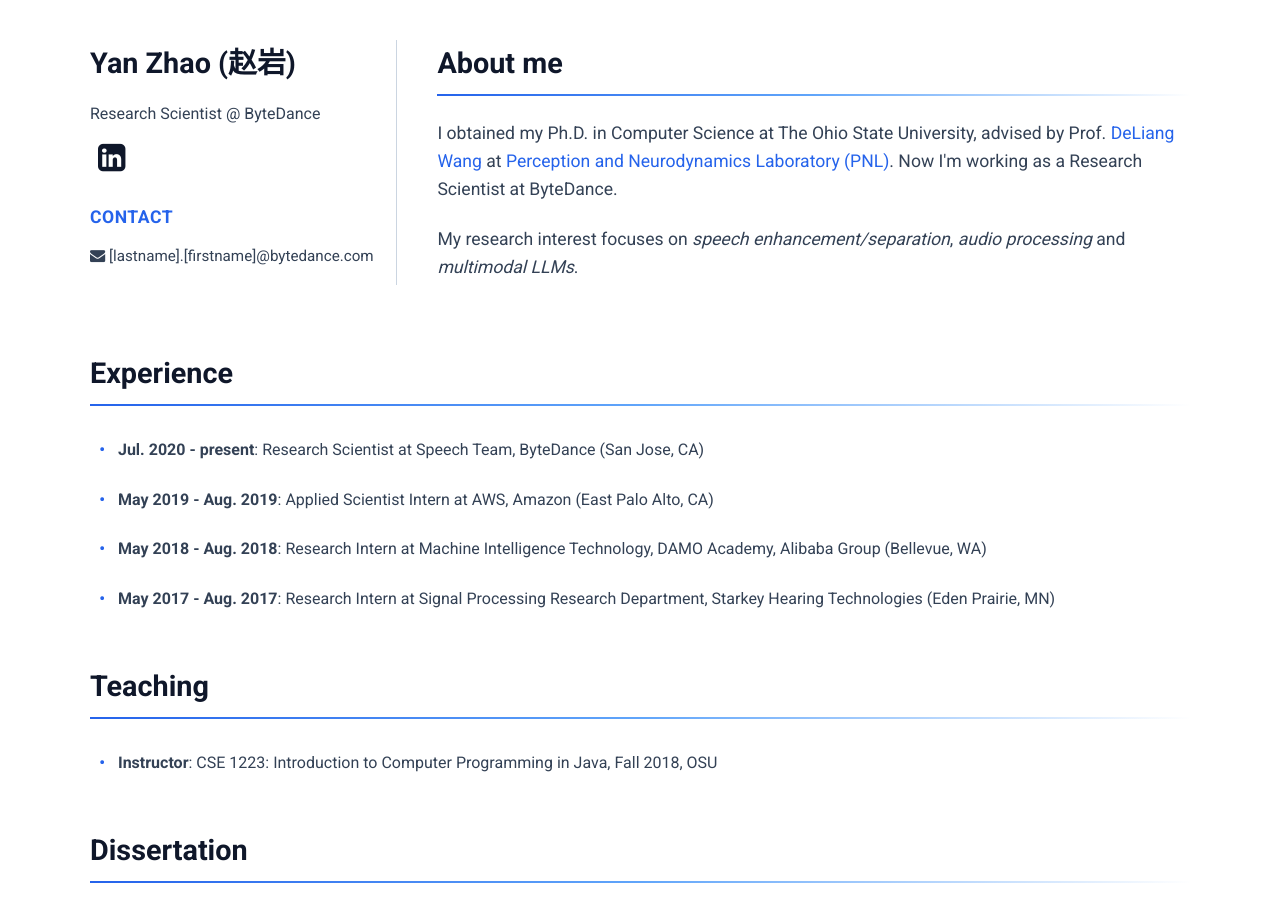
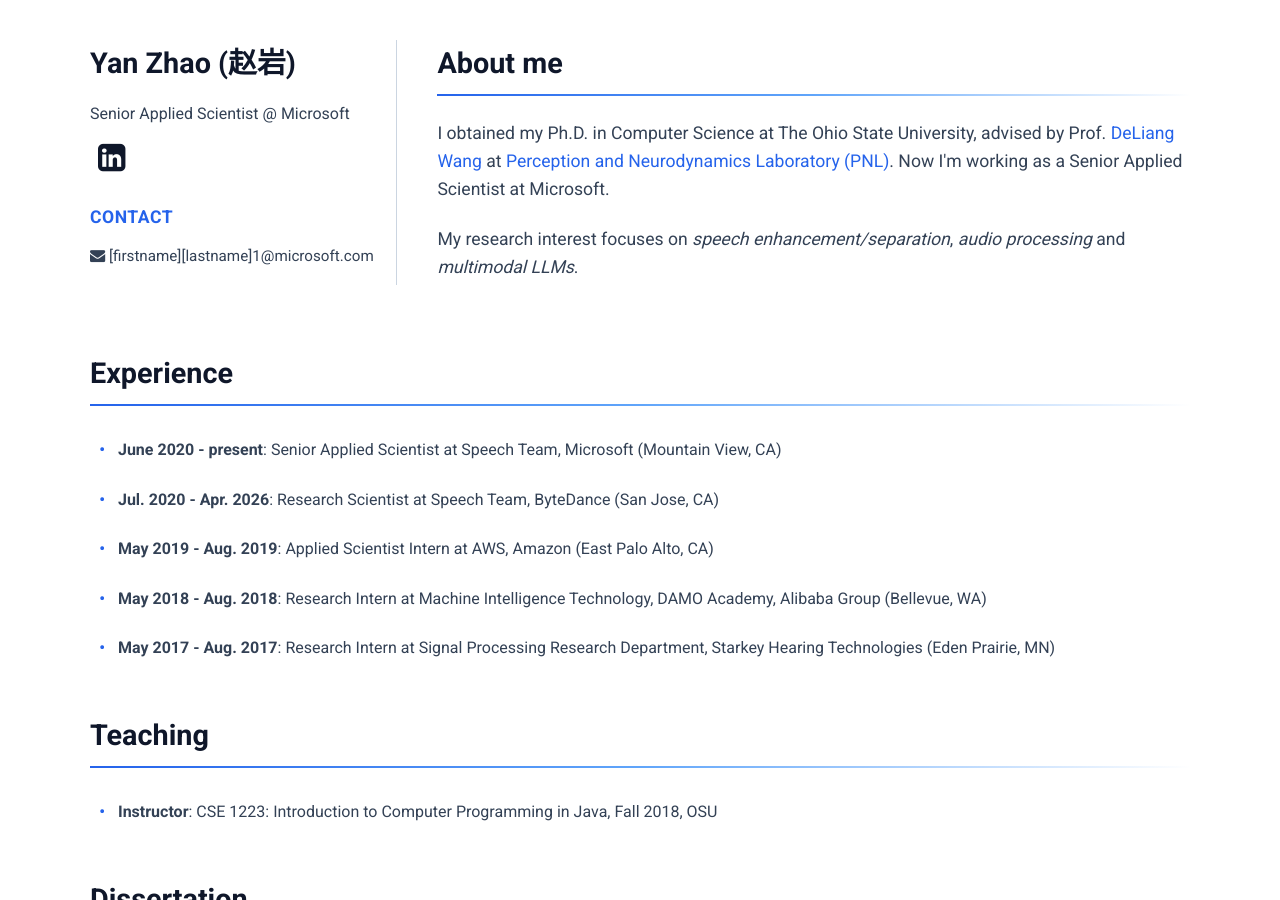
Before and after one commit to cliffzhao/cliffzhao.github.io, a Jekyll site: the page built from index.html, in a window 1280 px wide and 900 px high. Built offline with Jekyll 4.4.1, drawn with Linux system fonts in a browser that asks for light colours; a style sheet for code colours, icons or effects is not loaded.

Commit message:
Update job title and company in profile section

```diff
--- a/index.html
+++ b/index.html
@@ -7,7 +7,7 @@
         <div class="profile-sidebar">
             <h1>Yan Zhao (赵岩)</h1>
             <div class="profile-info">
-                <p>Research Scientist @ ByteDance</p>
+                <p>Senior Applied Scientist @ Microsoft</p>
             </div>
 
             <div class="social-icons">
@@ -17,7 +17,7 @@
 
             <div class="contact-info">
                 <h3>Contact</h3>
-                <p><i class="fa fa-envelope"></i> [lastname].[firstname]@bytedance.com</p>
+                <p><i class="fa fa-envelope"></i> [firstname][lastname]1@microsoft.com</p>
             </div>
         </div>
 
@@ -25,7 +25,7 @@
         <div class="profile-bio">
             <h2>About me</h2>
             <p>
-                I obtained my Ph.D. in Computer Science at The Ohio State University, advised by Prof. <a href="https://pnlwang.github.io/">DeLiang Wang</a> at <a href="https://pnlwang.github.io/pnl/">Perception and Neurodynamics Laboratory (PNL)</a>. Now I'm working as a Research Scientist at ByteDance.
+                I obtained my Ph.D. in Computer Science at The Ohio State University, advised by Prof. <a href="https://pnlwang.github.io/">DeLiang Wang</a> at <a href="https://pnlwang.github.io/pnl/">Perception and Neurodynamics Laboratory (PNL)</a>. Now I'm working as a Senior Applied Scientist at Microsoft.
             </p>
 
             <p>
@@ -37,13 +37,17 @@
     <!-- Experience Section -->
     <h2>Experience</h2>
     <ul>
-	      <li>
-          <strong>Jul. 2020 - present</strong>: Research Scientist at Speech Team, ByteDance (San Jose, CA)
-	      </li>
+		<li>
+          <strong>June 2020 - present</strong>: Senior Applied Scientist at Speech Team, Microsoft (Mountain View, CA)
+	    </li>
+
+	    <li>
+          <strong>Jul. 2020 - Apr. 2026</strong>: Research Scientist at Speech Team, ByteDance (San Jose, CA)
+	    </li>
 
         <li>
           <strong>May 2019 - Aug. 2019</strong>: Applied Scientist Intern at AWS, Amazon (East Palo Alto, CA)
-	      </li>
+	    </li>
 
         <li>
           <strong>May 2018 - Aug. 2018</strong>: Research Intern at Machine Intelligence Technology, DAMO Academy, Alibaba Group (Bellevue, WA)
```
